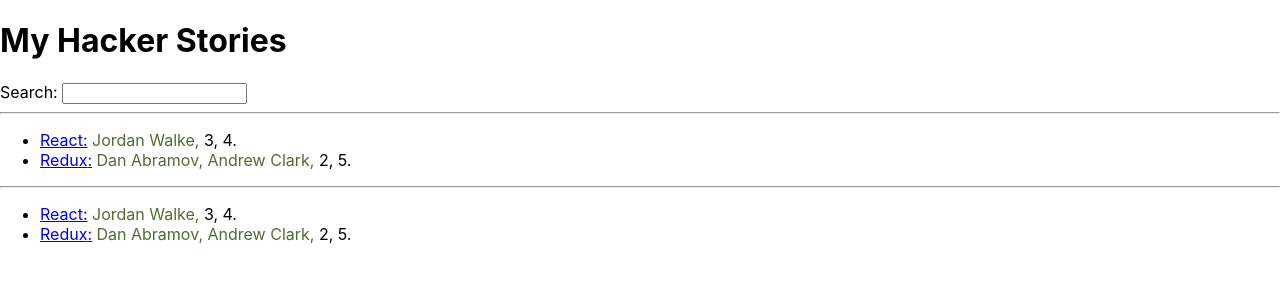
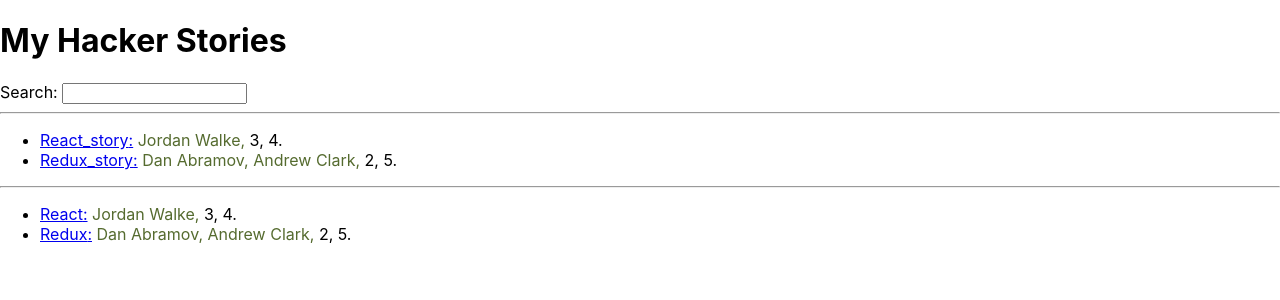
Before and after one commit to IavTavares/road_to_react, a React (Create React App) app: page / in a window 1280 px wide. Shown: the top 300 px of the page. Built offline with nearby package versions, Linux system fonts and the light colour scheme.

Commit message:
Used props to pass down information to components in the component tree.

```diff
--- a/src/App.js
+++ b/src/App.js
@@ -29,15 +29,32 @@
 
 
 function App() {
-
+  const stories = [
+    {
+      title: 'React_story',
+      url: 'https://reactjs.org',
+      author: 'Jordan Walke',
+      num_comments: 3,
+      points: 4,
+      objectID: 0,
+    },
+    {
+      title: 'Redux_story',
+      url: 'https://redux.js.org/',
+      author: 'Dan Abramov, Andrew Clark',
+      num_comments: 2,
+      points: 5,
+      objectID: 1,
+    },
+  ];
   return (
     <div>
       <h1> My Hacker Stories </h1>
       <Search />
       <hr />
-      <List />
+      <List list={stories}/>
       <hr />
-      <List />
+      <List list={list}/>
     </div>
   )
 };
@@ -53,24 +70,36 @@
     </div>
   )
 };
-function List(){
+function List(props){
   return (
     <ul>
-      {list.map(function (item){
-        return(
-          <li key = {item.objectID}>
-          <span>
-            <a href={item.url}>{item.title}:</a>
-          </span>
-          <span style={authorStyle}>  {item.author},</span>
-          <span> {item.num_comments},</span>
-          <span> {item.points}.</span>
-          </li>
+      {
+        props.list.map(
+          function (item){
+            return(
+              <Item key = {item.objectID} item = {item}/>
+            )
+          }
         )
-      })}
+      }
     </ul>
   );
 }
+function Item(props){
+  const keys = Object.keys(props);
+  console.log("properties of Item Element:" + keys)
+  return(
+    <li>
+    <span>
+      <a href={props.item.url}>{props.item.title}:</a>
+    </span>
+    <span style={authorStyle}>  {props.item.author},</span>
+    <span> {props.item.num_comments},</span>
+    <span> {props.item.points}.</span>
+    </li>
+  )
+
+};
 
 
 
```
